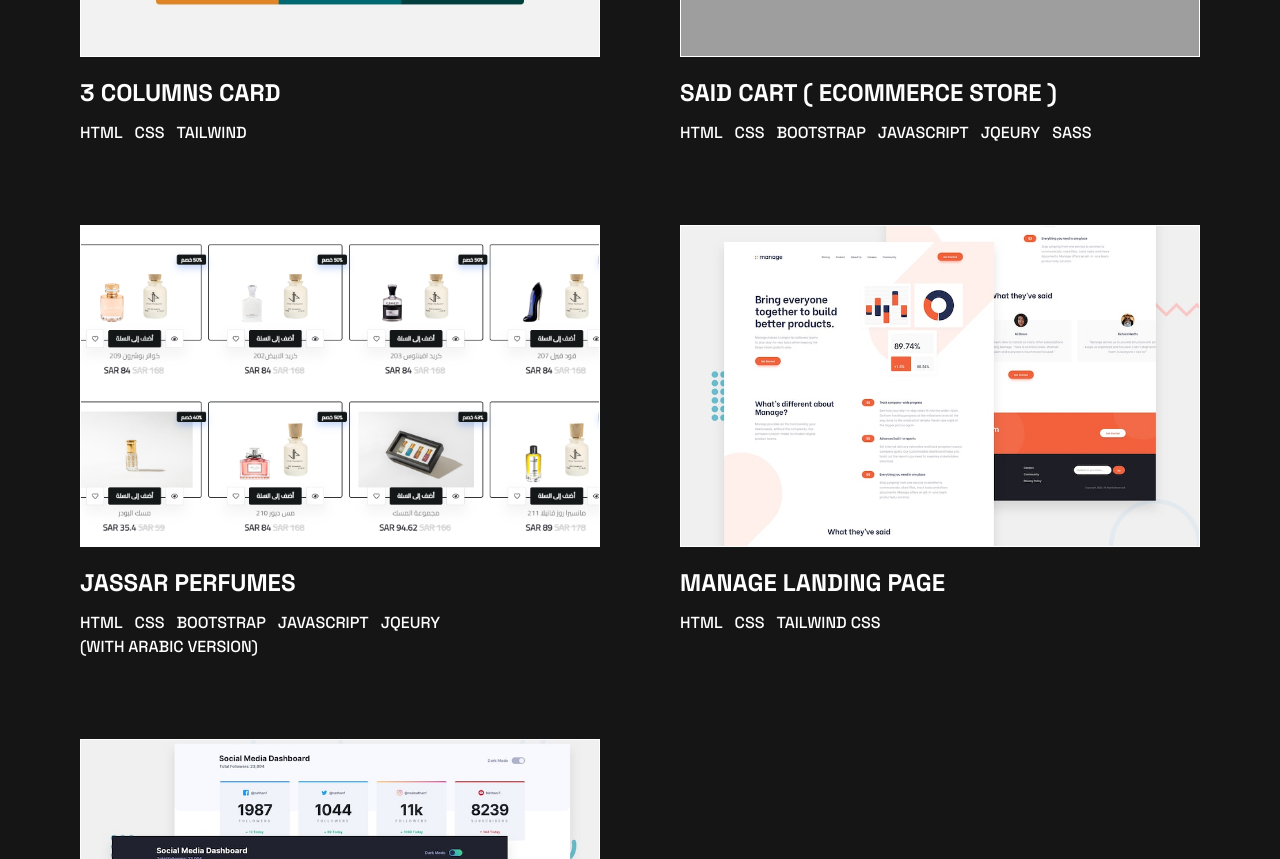
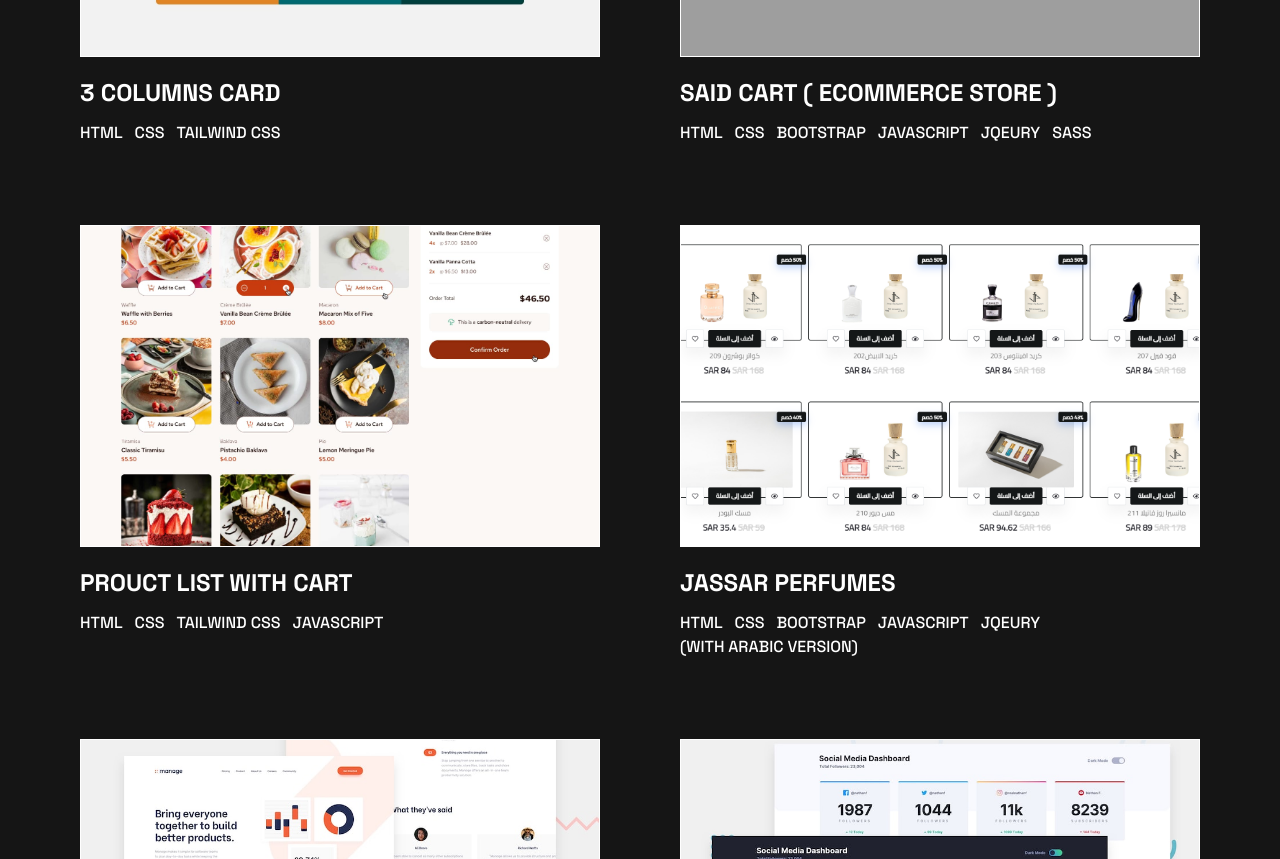
Before and after one commit to Abbassher55/React-Tailwind-Porfolio, a React (Vite) app: page / in a window 1280 px wide. Shown: the part 2760-3619 px from the top of the page. Built offline with nearby package versions, Linux system fonts and the light colour scheme; grey boxes are pictures that could not be loaded.

Commit message:
Update data.js

```diff
--- a/src/data/data.js
+++ b/src/data/data.js
@@ -4,6 +4,7 @@
 import productPreviewCard from "../../assets/images/product-preview-card.jpg";
 import threeCards from "../../assets/images/three-cards.jpg";
 import saidCart from "../../assets/images/said-cart.png";
+import productList from "../../assets/images/product-list.jpg";
 // import naqshi from "../../assets/images/naqshi.png";
 import perfumes from "../../assets/images/perfumes-wesbite.png";
 import manageImage from "../../assets/images/manage-landing-page.jpg";
@@ -17,7 +18,7 @@
     github: "https://github.com/Abbassher55/bookmark-project",
     liveSite: "https://abbassher55.github.io/bookmark-project/",
     title: "Bookmark landing page",
-    technologies: ["HTML", "CSS", "tailwind", "react"],
+    technologies: ["HTML", "CSS", "tailwind CSS", "react"],
   },
   {
     id: 2,
@@ -26,7 +27,7 @@
     github: "https://github.com/Abbassher55/recipe-page",
     liveSite: "https://abbassher55.github.io/recipe-page/dist/index.html",
     title: "Recipe detail page",
-    technologies: ["HTML", "CSS", "tailwind"],
+    technologies: ["HTML", "CSS", "tailwind CSS"],
   },
   {
     id: 3,
@@ -35,7 +36,7 @@
     github: "https://github.com/Abbassher55/tailwind-social-links-profile",
     liveSite: "https://abbassher55.github.io/tailwind-social-links-profile/",
     title: "Social links profile",
-    technologies: ["HTML", "CSS", "tailwind"],
+    technologies: ["HTML", "CSS", "tailwind CSS"],
   },
   {
     id: 4,
@@ -44,7 +45,7 @@
     github: "https://github.com/Abbassher55/product-preview-card-component-tailwind-css",
     liveSite: "https://abbassher55.github.io/product-preview-card-component-tailwind-css/",
     title: "Product preview card",
-    technologies: ["HTML", "CSS", "tailwind"],
+    technologies: ["HTML", "CSS", "tailwind CSS"],
   },
   {
     id: 4,
@@ -53,7 +54,7 @@
     github: "https://github.com/Abbassher55/3-Column-preview-card-component",
     liveSite: "https://abbassher55.github.io/3-Column-preview-card-component/",
     title: "3 columns card",
-    technologies: ["HTML", "CSS", "tailwind"],
+    technologies: ["HTML", "CSS", "tailwind CSS"],
   },
   {
     id: 5,
@@ -73,6 +74,15 @@
   //   title: "Naqshi clone",
   //   technologies: ["HTML", "CSS", "Bootstrap", "javascript", "jqeury"],
   // },
+  {
+    id: 6,
+    desktopImage: productList,
+    mobImage: productList,
+    github: "https://github.com/Abbassher55/product-list-with-cart-tailwind-and-js",
+    liveSite: "https://tailwind-product-list-with-cart.netlify.app/",
+    title: "Prouct List with cart",
+    technologies: ["HTML", "CSS", "Tailwind CSS", "javascript"],
+  },
   {
     id: 7,
     desktopImage: perfumes,
```
